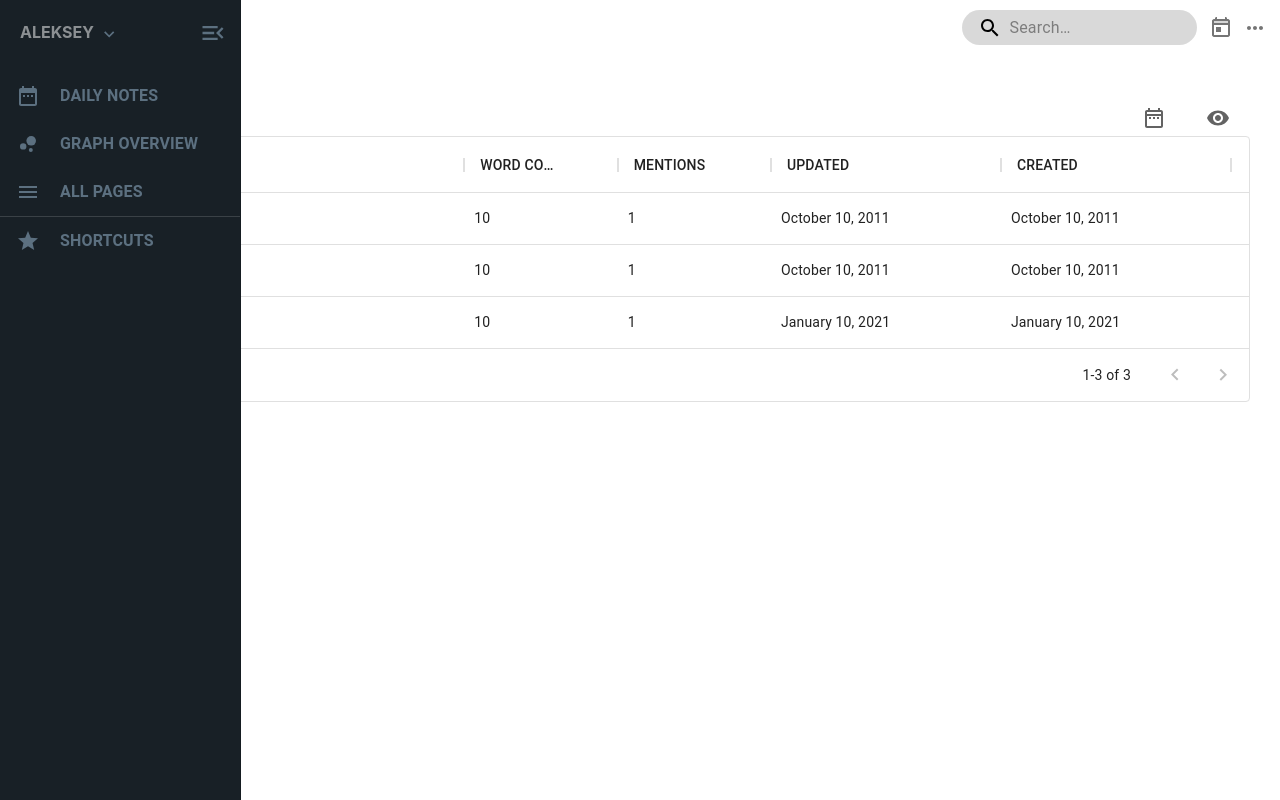
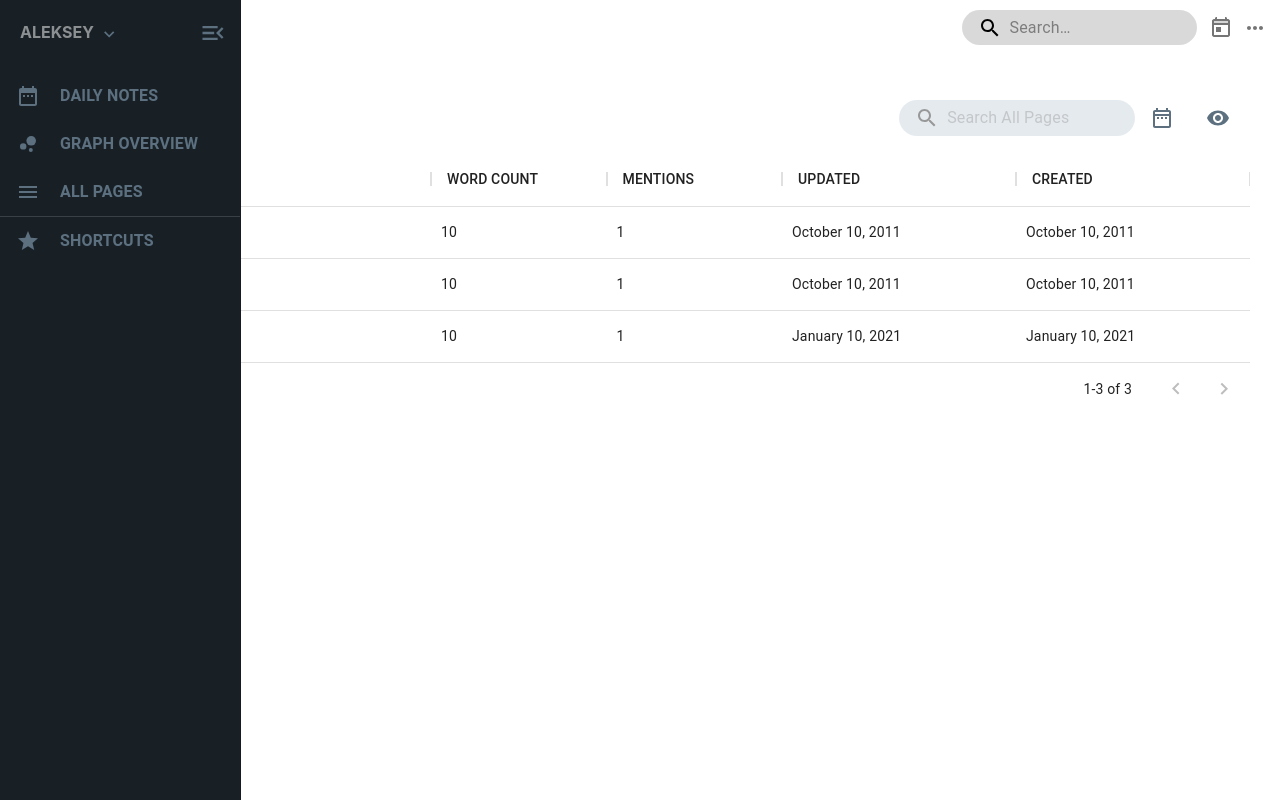
Before and after one commit to kornienko199004/rsclone, a React (Create React App) app: page /pages in a window 1280 px wide. Built offline with nearby package versions, Linux system fonts and the light colour scheme.

Commit message:
feat: add search bar, styles

```diff
--- a/package.json
+++ b/package.json
@@ -19,13 +19,14 @@
     "axios": "^0.21.1",
     "babel-plugin-root-import": "^6.6.0",
     "husky": "^4.3.6",
+    "lodash": "^4.17.20",
     "material-design-icons": "^3.0.1",
-    "lodash": "^4.17.20",
     "material-ui-popup-state": "^1.7.1",
     "node-sass": "^4.14.1",
     "react": "^17.0.1",
     "react-app-rewired": "^2.1.8",
     "react-dom": "^17.0.1",
+    "react-export-excel": "^0.5.3",
     "react-redux": "^7.2.2",
     "react-router": "^5.2.0",
     "react-router-dom": "^5.2.0",
@@ -33,7 +34,8 @@
     "redux": "^4.0.5",
     "shortid": "^2.2.16",
     "typescript": "^4.0.3",
-    "web-vitals": "^0.2.4"
+    "web-vitals": "^0.2.4",
+    "xlsx": "^0.16.9"
   },
   "scripts": {
     "start": "react-scripts start",
--- a/src/components/pages/all-pages/AllPages.tsx
+++ b/src/components/pages/all-pages/AllPages.tsx
@@ -1,3 +1,4 @@
+/* eslint-disable no-return-assign */
 /* eslint-disable react/jsx-boolean-value */
 /* eslint-disable react/jsx-wrap-multilines */
 import React from 'react';
@@ -12,14 +13,50 @@ import Button from '@material-ui/core/Button';
 import DateRangeOutlinedIcon from '@material-ui/icons/DateRangeOutlined';
 import DeleteOutlineIcon from '@material-ui/icons/DeleteOutline';
 import {
+  makeStyles,
+  withStyles,
+} from '@material-ui/core/styles';
+import {
   getRows,
   deleteRows,
   changeColumns,
   hideDailyNotes,
 } from './all-pages-serviсe';
 import allInfo from './all-info';
-import { NoteInfo } from './interfaces';
 import CustomizedMenus from './menu';
+import SearchInput from './search';
+
+const useStyles = makeStyles({
+  root: {
+    textAlign: 'center',
+    border: 'none',
+    '& .MuiDataGrid-colCellWrapper': {
+      backgroundColor: '#BFCCD6',
+      borderRadius: '4px',
+      border: 'none',
+    },
+    '& .MuiDataGrid-colCell': {
+      backgroundColor: '#BFCCD6',
+      align: 'center',
+    },
+    '& .MuiDataGrid-cellLeft': {
+      textAlign: 'center',
+    },
+    '& .MuiDataGrid-colCellTitleContainer': {
+      justifyContent: 'center',
+    },
+    '& .title': {
+      justifySelf: 'start',
+    },
+  },
+
+});
+
+const StyledButton = withStyles({
+  root: {
+    minWidth: '49px',
+  },
+})(Button);
 
 const AllPages = () => {
   const [state, setState] = React.useState({
@@ -28,44 +65,56 @@ const AllPages = () => {
     checkedC: true,
     checkedD: true,
   });
+  const [rows, setRows] = React.useState(getRows(allInfo));
   const [DisplayDailyNotes, setDisplayDailyNotes] = React.useState(true);
   const handleChange = (event: React.ChangeEvent<HTMLInputElement>) => {
     setState({ ...state, [event.target.name]: event.target.checked });
   };
+  // const info = new RSCloneService();
+
+  // const allInfo = info.getNotes();
+
   const selected: RowSelectedParams[] = [];
   const columns: ColDef[] = changeColumns(state);
-  let rows: NoteInfo[];
-  if (DisplayDailyNotes) {
-    rows = getRows(allInfo);
-  } else {
-    rows = hideDailyNotes(getRows(allInfo));
-  }
+  // let rows: NoteInfo[];
+
+  const classes = useStyles();
   return (
     <div className="all-pages-container">
       <div className="service">
         <div className="l-group">
-          <Button>
+          <StyledButton>
             <DeleteOutlineIcon className="btn" onClick={() => { deleteRows(selected); }} />
-          </Button>
+          </StyledButton>
         </div>
         <div className="r-group">
-          <Button>
+          <SearchInput rowsInfo={[rows, setRows]} initialRows={getRows(allInfo)} />
+          <StyledButton>
             <DateRangeOutlinedIcon
               className="btn"
               onClick={() => {
                 const curr = DisplayDailyNotes;
+                if (!curr) {
+                  setRows(getRows(allInfo));
+                } else {
+                  setRows(hideDailyNotes(getRows(allInfo)));
+                }
                 setDisplayDailyNotes(!curr);
               }}
             />
-          </Button>
+          </StyledButton>
           <CustomizedMenus
             state={state}
             handleChange={handleChange}
           />
         </div>
       </div>
-      <div className="all-pages" style={{ width: '100%' }}>
+      <div
+        style={{ display: 'flex', width: '100%' }}
+      >
         {(rows && columns) && <DataGrid
+          className={classes.root}
+          disableColumnMenu={true}
           autoHeight={true}
           rows={rows}
           columns={columns}
--- a/src/components/pages/all-pages/all-pages-serviсe.tsx
+++ b/src/components/pages/all-pages/all-pages-serviсe.tsx
@@ -31,6 +31,9 @@ export const getRows = (res: any[]): any => (res.map((note: Note) => {
 export const hideDailyNotes = (res: NoteInfo[]): any => (
   res.filter((note: NoteInfo) => note.title === note.created ? null : note));
 
+export const searchRows = (res: NoteInfo[], title: string): any => (
+  res.filter((note: NoteInfo) => note.title.includes(title) ? note : null));
+
 export const deleteRows = (selected: RowSelectedParams[]) => {
   console.log(selected);
   // eslint-disable-next-line spaced-comment
@@ -39,47 +42,42 @@ export const deleteRows = (selected: RowSelectedParams[]) => {
 };
 
 export const changeColumns = (columns: Columns) => {
-  const initialWidth: number = ((window.innerWidth
-    || document.documentElement.clientWidth
-    || document.body.clientWidth) - 130) / 15;
-  const widthS: number = initialWidth * 2;
-  const widthM: number = initialWidth * 3;
-  const widthL: number = initialWidth * 5;
-
   const initialColumns = [
     {
       field: 'wordCount',
       headerName: 'WORD COUNT',
-      width: widthS,
+      flex: 1.5,
     },
     {
       field: 'mentions',
       headerName: 'MENTIONS',
-      width: widthS,
+      flex: 1.5,
     },
     {
       field: 'updated',
       headerName: 'UPDATED',
-      width: widthM,
+      flex: 2,
     },
     {
       field: 'created',
       headerName: 'CREATED',
-      width: widthM,
+      flex: 2,
     },
   ];
   const updatedColumns: [any, any][] = Object.entries(columns);
 
   const updates = initialColumns.filter((col, ind) => updatedColumns[ind][1] ? col : null);
+
   const output = [
     {
       field: 'title',
       headerName: 'TITLE',
-      width: widthL,
+      flex: 3,
       sortable: true,
+      headerClassName: 'title',
       renderCell: (params: ValueFormatterParams) => (
         <strong>
-          { params.value }
+          { params.value}
         </strong>
       ),
     },
--- a/src/components/pages/all-pages/allPages.scss
+++ b/src/components/pages/all-pages/allPages.scss
@@ -3,25 +3,23 @@
   width: 100%;
 
   .service {
+    margin-bottom: 15px;
     display: flex;
     justify-content: space-between;
-
     span {
-    font-size: 30px;
+      font-size: 30px;
     }
 
     .r-group {
       .btn {
-        opacity: .7;
+        color: #5c7080;
       }
       display: flex;
     }
     .l-group {
       .btn {
-        opacity: .4;
+        color: #b1bcc4;
       }
     }
   }
-
-
 }
--- /dev/null
+++ b/src/components/pages/all-pages/search.tsx
@@ -0,0 +1,79 @@
+/* eslint-disable no-confusing-arrow */
+/* eslint-disable no-unused-expressions */
+import React from 'react';
+import SearchIcon from '@material-ui/icons/Search';
+import {
+  makeStyles,
+  Theme,
+  InputBase,
+} from '@material-ui/core';
+import { searchRows } from './all-pages-serviсe';
+
+const useStyles = makeStyles((theme: Theme) => ({
+  search: {
+    position: 'relative',
+    borderRadius: '100px',
+    backgroundColor: ' #BFCCD6',
+    '&:hover': {
+      opacity: 0.7,
+    },
+    marginRight: 2,
+    width: 210,
+    float: 'right',
+    opacity: 0.4,
+    [theme.breakpoints.up('sm')]: {
+      marginLeft: theme.spacing(3),
+      width: 'auto',
+    },
+  },
+  searchIcon: {
+    padding: theme.spacing(0, 2),
+    height: '100%',
+    position: 'absolute',
+    pointerEvents: 'none',
+    display: 'flex',
+    alignItems: 'center',
+    justifyContent: 'center',
+  },
+  inputRoot: {
+    color: 'black',
+  },
+  inputInput: {
+    padding: theme.spacing(1, 1, 1, 0),
+    paddingLeft: `calc(1em + ${theme.spacing(4)}px)`,
+    transition: theme.transitions.create('width'),
+    width: '100%',
+    [theme.breakpoints.up('md')]: {
+      width: '20ch',
+    },
+  },
+}));
+
+type Props = {
+  rowsInfo: any;
+  initialRows: any;
+};
+
+const SearchInput = ({ rowsInfo, initialRows }: Props) => {
+  const classes = useStyles();
+  const [rows, setRows] = rowsInfo;
+  return (
+    <div className={classes.search}>
+      <div className={classes.searchIcon}>
+        <SearchIcon />
+      </div>
+      <InputBase
+        placeholder="Search All Pages"
+        classes={{
+          root: classes.inputRoot,
+          input: classes.inputInput,
+        }}
+        inputProps={{ 'aria-label': 'search' }}
+        onChange={(event: any) => event.target.value !== ''
+          ? setRows(searchRows(rows, event.target.value)) : setRows(initialRows)}
+      />
+    </div>
+  );
+};
+
+export default SearchInput;
```
Also changed, not shown: 2 other files (tests, documents, lock files or other folders).
